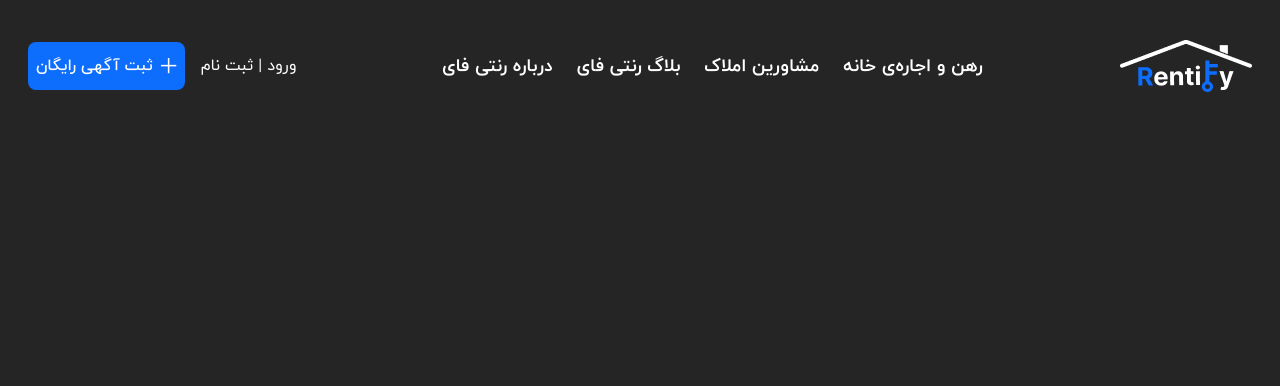
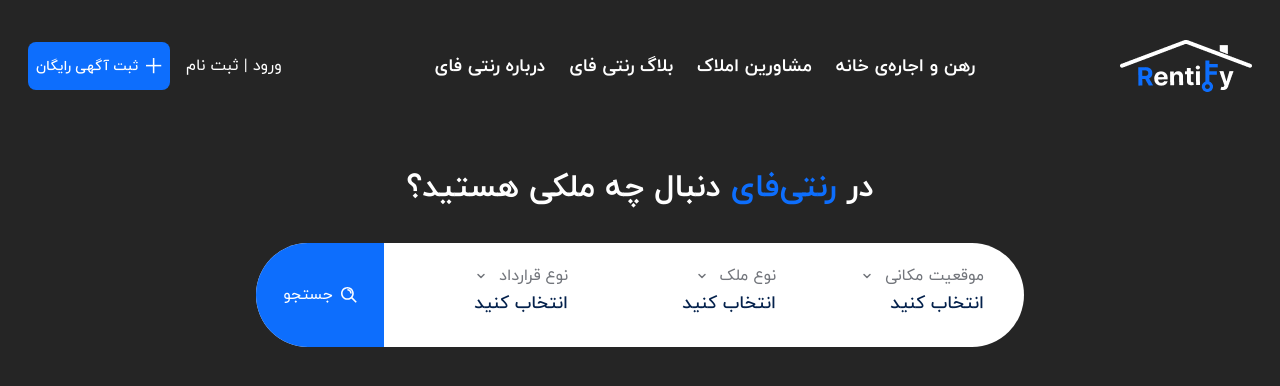
Before and after one commit to HosseinDev-02/rentify-app, a Next.js app: page / in a window 1280 px wide. Shown: the top 386 px of the page. Built offline with nearby package versions, Linux system fonts and the light colour scheme.

Commit message:
codding search filter

```diff
--- a/package.json
+++ b/package.json
@@ -9,6 +9,7 @@
     "lint": "eslint"
   },
   "dependencies": {
+    "lucide-react": "^0.562.0",
     "next": "16.1.1",
     "react": "19.2.3",
     "react-dom": "19.2.3"
--- a/src/app/globals.css
+++ b/src/app/globals.css
@@ -116,6 +116,11 @@
   --font-IranYekan-ExtraBlack: 'IranYekan ExtraBlack';
   --font-IranYekan-Thin: 'IranYekan Thin';
   --font-IranYekan-Light: 'IranYekan Light';
+
+  /* Font Sizes */
+
+  --text-3xl: 2rem;
+  --text-3xl--line-height: 1.6;
 }
 
 @utility container {
--- a/src/app/page.js
+++ b/src/app/page.js
@@ -1,10 +1,47 @@
 import Header from "@/components/layout/Header";
+import DropdownMenu from "@/components/ui/buttons/DropdownMenu";
+import DropdownButton from "@/components/ui/buttons/DropdownMenu";
+import SearchIcon from "@/components/ui/icons/SearchIcon";
 import Image from "next/image";
 
 export default function Home() {
     return (
         <>
-            <Header/>
+            <Header />
+            {/* Categories */}
+            <section className="categories mt-17">
+                <div className="container">
+                    <div className="flex items-center flex-col">
+                        {/* title */}
+                        <h3 className="font-IranYekan-Bold text-3xl text-white mb-8">
+                            در <span className="text-primary">رنتی‌فای</span>{" "}
+                            دنبال چه ملکی هستید؟
+                        </h3>
+                        {/* search filter */}
+                        <div className="bg-white rounded-full w-3xl h-26">
+                            <div className="grid grid-cols-12 h-full w-full">
+                                <div className="grid grid-cols-3 gap-16 py-5 col-span-10 px-10">
+                                    {/* location */}
+                                    <DropdownMenu defaultValue='انتخاب کنید' title={"موقعیت مکانی"} />
+                                    {/* property type */}
+                                    <DropdownMenu defaultValue='انتخاب کنید' title="نوع ملک" />
+                                    {/* contract type */}
+                                    <DropdownMenu defaultValue='انتخاب کنید' title="نوع قرارداد" />
+                                </div>
+                                {/* search button */}
+
+                                <button className="bg-primary h-full px-10 flex items-center justify-center gap-2 text-white col-span-2 cursor-pointer rounded-l-full">
+                                    <span>
+                                        <SearchIcon width={16} height={16} />
+                                    </span>
+                                    <span>جستجو</span>
+                                </button>
+                            </div>
+                        </div>
+                        {/* boxes */}
+                    </div>
+                </div>
+            </section>
         </>
     );
 }
--- a/src/components/layout/Header.js
+++ b/src/components/layout/Header.js
@@ -4,6 +4,7 @@
 import Link from "next/link";
 import Image from "next/image";
 import { menuItems } from "@/utils/data";
+import { ArrowLeft, LogInIcon, MoveLeft, TextAlignJustify } from "lucide-react";
 
 export default function Header() {
     return (
@@ -12,7 +13,12 @@
             <div className="container">
                 {/* content wrapper */}
                 <div className="flex items-center justify-between h-13">
+                    {/* mobile menu button */}
+                    <span className="inline-block lg:hidden text-white">
+                        <TextAlignJustify size={32} />
+                    </span>
                     {/* header logo */}
+                    <div className="flex items-center gap-4">
                         <Link href={"#"}>
                             <Image
                                 alt="Rentify Logo"
@@ -21,26 +27,40 @@
                                 src={"/images/logo/light-logo.png"}
                             />
                         </Link>
+                    </div>
                     {/* header menu */}
-                    <ul className="flex items-center justify-center gap-6 text-white font-IranYekan-Bold text-lg">
+                    <ul className="hidden lg:flex items-center justify-center gap-4 xl:gap-6 text-white font-IranYekan-Bold xl:text-lg">
                         {menuItems.map((item) => (
                             <li key={item.id} className="">
-                                <Link className="transition-colors duration-300 hover:text-primary" href={item.href}>{item.title}</Link>
+                                <Link
+                                    className="transition-colors duration-300 hover:text-primary"
+                                    href={item.href}
+                                >
+                                    {item.title}
+                                </Link>
                             </li>
                         ))}
                     </ul>
                     {/* header left side */}
-                    <div className="flex items-center gap-2">
+                    <div className="hidden md:flex items-center gap-2">
                         <Link
-                            className="flex items-center justify-center h-13 rounded-lg px-2 text-white"
+                            className="flex items-center justify-center h-13 rounded-lg lg:px-2 text-white"
                             href={"#"}
                         >
+                            <span className="hidden lg:inline">
                                 ورود | ثبت نام
+                            </span>
+                            <span className="flex items-center justify-center rounded-full h-13 w-13 bg-primary text-white lg:hidden">
+                                <MoveLeft size={16} />
+                            </span>
                         </Link>
                         <PrimaryButton
-                        href={'#'}
+                            href={"#"}
                             title={"ثبت آگهی رایگان"}
-                            icon={<PlusIcon width={16} height={16} />}
+                            icon={
+                                <PlusIcon className={"w-3 lg:w-4 h-3 lg:h-4"} />
+                            }
+                            className={"text-sm"}
                         />
                     </div>
                 </div>
--- /dev/null
+++ b/src/components/ui/buttons/DropdownMenu.js
@@ -0,0 +1,65 @@
+"use client";
+import { ChevronDown } from "lucide-react";
+import React, { useState } from "react";
+
+const items = [
+    {
+        id: 1,
+        title: "تهران-نیاوران",
+    },
+    {
+        id: 2,
+        title: "تهران-سعادت آباد",
+    },
+    {
+        id: 3,
+        title: "تهران-قیطریه",
+    },
+    {
+        id: 4,
+        title: "تهران-صادقیه",
+    },
+];
+
+export default function DropdownMenu(props) {
+    const [show, setShow] = useState(false);
+    const [selectedItem, setSelectedItem] = useState("");
+    return (
+        <div className="relative w-full">
+            <div>
+                <button
+                    onClick={() => setShow((prevState) => !prevState)}
+                    className={`flex items-center cursor-pointer gap-3 text-[#73767C] ${props.className}`}
+                    type="button"
+                    {...props}
+                >
+                    <span>{props.title}</span>
+                    <span>
+                        <ChevronDown strokeWidth={3} size={12} />
+                    </span>
+                </button>
+                <span className="font-IranYekan-Medium text-lg text-primary-shade-4">
+                    {selectedItem || props.defaultValue}
+                </span>
+            </div>
+            {/* menu */}
+            {show && (
+                <div className="absolute left-0 right-0 top-6 bg-white w-full rounded-xl overflow-hidden">
+                    <ul className="flex flex-col *:py-3 *:px-4 font-IranYekan-Medium text-sm *:hover:bg-neutral-400 *:transition-colors *:duration-300 *:cursor-pointer">
+                        {items.map((item) => (
+                            <li
+                                onClick={() => {
+                                    setShow(false);
+                                    setSelectedItem(item.title);
+                                }}
+                                key={item.id}
+                            >
+                                {item.title}
+                            </li>
+                        ))}
+                    </ul>
+                </div>
+            )}
+        </div>
+    );
+}
--- /dev/null
+++ b/src/components/ui/icons/SearchIcon.js
@@ -0,0 +1,31 @@
+import React from "react";
+
+export default function SearchIcon(props) {
+    return (
+        <svg
+            viewBox="0 0 20 20"
+            fill="none"
+            xmlns="http://www.w3.org/2000/svg"
+            {...props}
+        >
+            <path
+                fillRule="evenodd"
+                clipRule="evenodd"
+                d="M8 2C4.68629 2 2 4.68629 2 8C2 11.3137 4.68629 14 8 14C11.3137 14 14 11.3137 14 8C14 4.68629 11.3137 2 8 2ZM0 8C0 3.58172 3.58172 0 8 0C12.4183 0 16 3.58172 16 8C16 12.4183 12.4183 16 8 16C3.58172 16 0 12.4183 0 8Z"
+                fill={props.color || "currentColor"}
+            />
+            <path
+                fillRule="evenodd"
+                clipRule="evenodd"
+                d="M11.5 8C11.5 6.067 9.933 4.5 8 4.5V2.5C11.0376 2.5 13.5 4.96243 13.5 8H11.5Z"
+                fill={props.color || "currentColor"}
+            />
+            <path
+                fillRule="evenodd"
+                clipRule="evenodd"
+                d="M13.7072 12.293L19.7072 18.293L18.293 19.7072L12.293 13.7072L13.7072 12.293Z"
+                fill={props.color || "currentColor"}
+            />
+        </svg>
+    );
+}
```
Also changed, not shown: 1 other file (tests, documents, lock files or other folders). Lines whose indentation alone changed are shown as unchanged.
